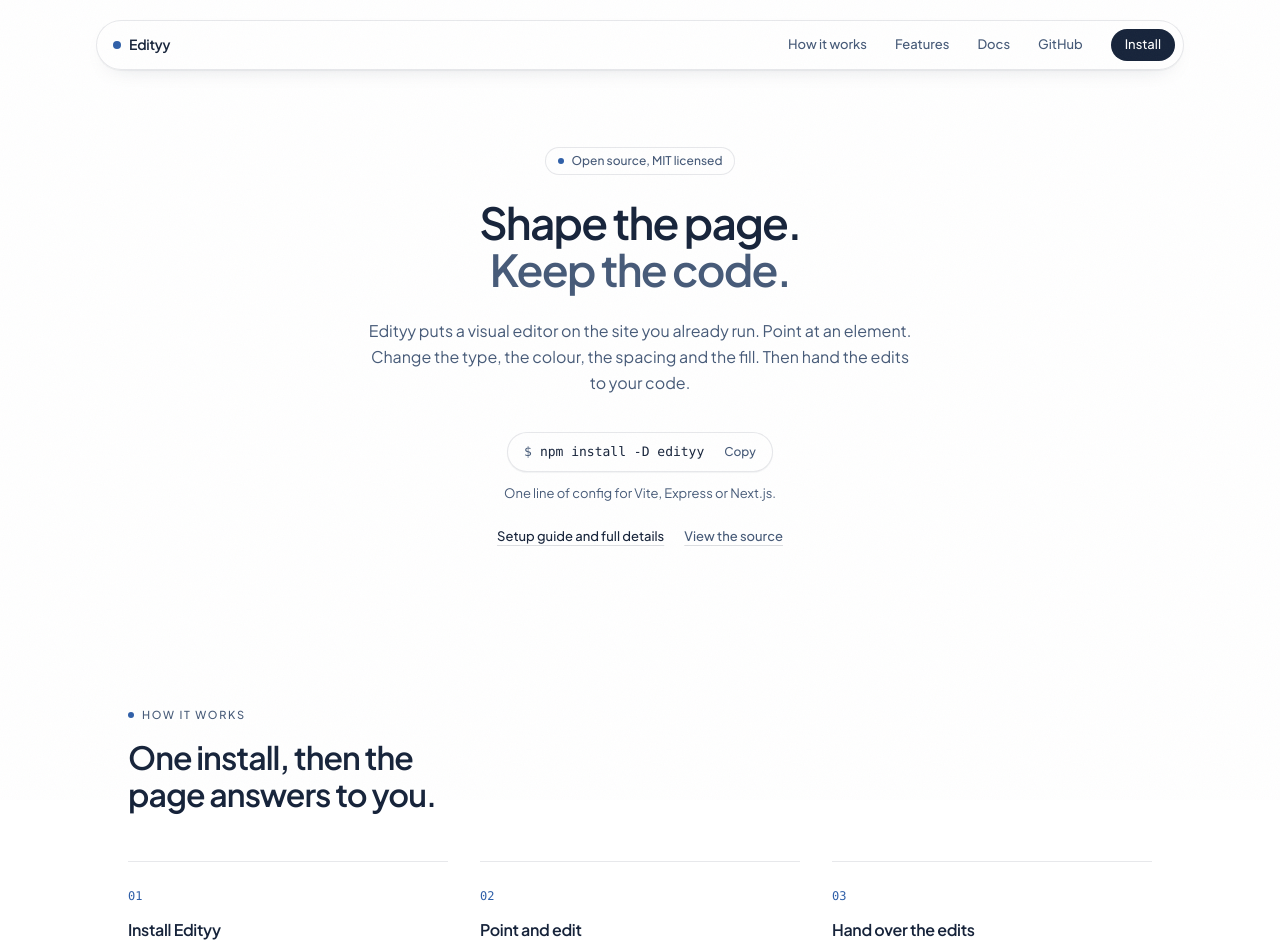
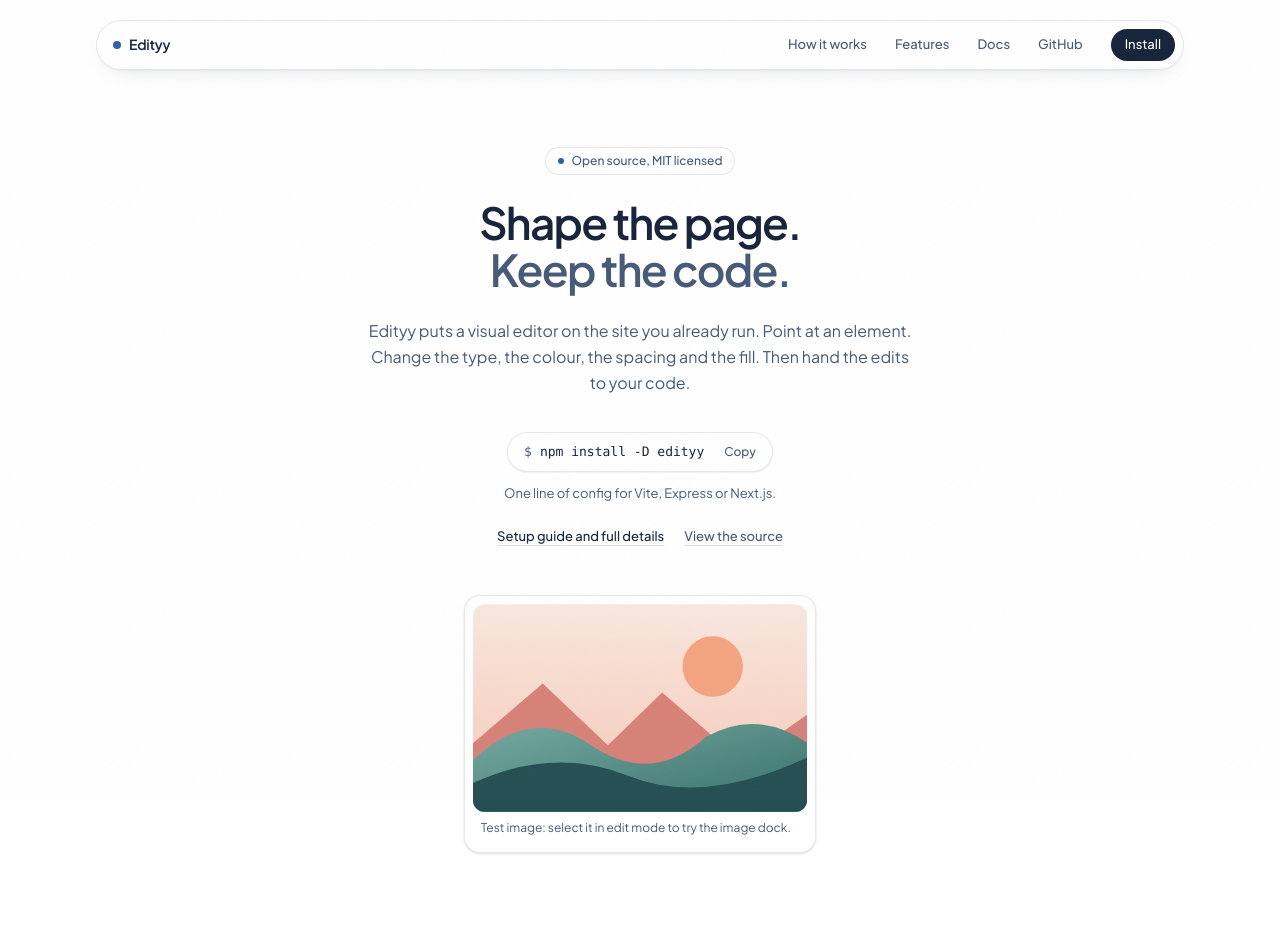
Before and after one commit to farhantawfeeq56/edityy, a Next.js app: page / in a window 1280 px wide. Shown: the top 952 px of the page. Built offline with nearby package versions, Linux system fonts and the light colour scheme.

Commit message:
chore(site): add a sample image for the image dock [#223]
The homepage carries a small landscape SVG, so the image dock can be tried on the running site in development.

```diff
--- a/app/page.tsx
+++ b/app/page.tsx
@@ -1,5 +1,6 @@
 import type { ReactNode } from "react";
 import Link from "next/link";
+import Image from "next/image";
 import { CopyButton } from "./copy";
 
 const INSTALL = "npm install -D edityy";
@@ -214,6 +215,19 @@
               View the source
             </a>
           </p>
+
+          <figure className="mx-auto mt-12 w-full max-w-[22rem] overflow-hidden rounded-2xl border border-neutral-200 bg-white p-2 shadow-sm">
+            <Image
+              src="/image-controls-sample.svg"
+              alt="Sample landscape image for testing the image controls"
+              width={720}
+              height={440}
+              className="h-52 w-full rounded-xl object-cover"
+            />
+            <figcaption className="px-2 py-2 text-left text-xs text-neutral-600">
+              Test image: select it in edit mode to try the image dock.
+            </figcaption>
+          </figure>
         </section>
 
         <section id="how" className="scroll-mt-28 pt-40">
```
Also changed, not shown: public/image-controls-sample.svg (added).
